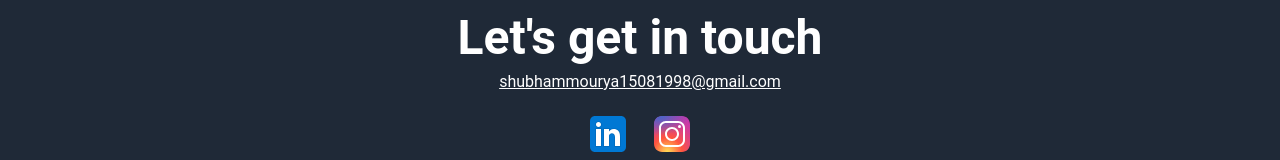
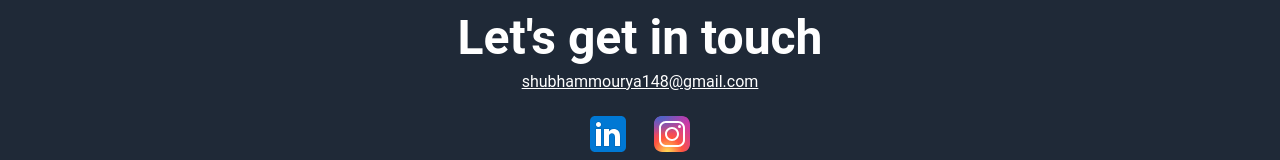
Before and after one commit to 01singhjaspreet/shubham-portfolio-react, a React (Create React App) app: page /nasta-project in a window 1280 px wide. Shown: the part 1224-1384 px from the top of the page. Built offline with nearby package versions, Linux system fonts and the light colour scheme.

Commit message:
updated email

```diff
--- a/src/components/footer.js
+++ b/src/components/footer.js
@@ -9,7 +9,7 @@ export default function Footer() {
                 Let's get in touch
             </div>
             <a className="inline-block mt-2 text-white underline"
-                href="mailto:shubhammourya15081998@gmail.com">shubhammourya15081998@gmail.com</a>
+                href="mailto:shubhammourya15081998@gmail.com">shubhammourya148@gmail.com</a>
             <div className="flex items-center justify-center w-full mt-4">
                 <a href="https://www.linkedin.com/in/shubham-mourya-89193a217/" className="mx-2">
                     <img src={Linkedin} alt="" />
```
